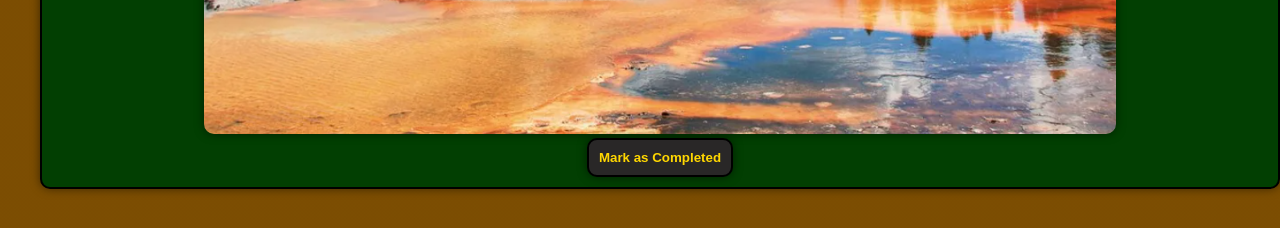
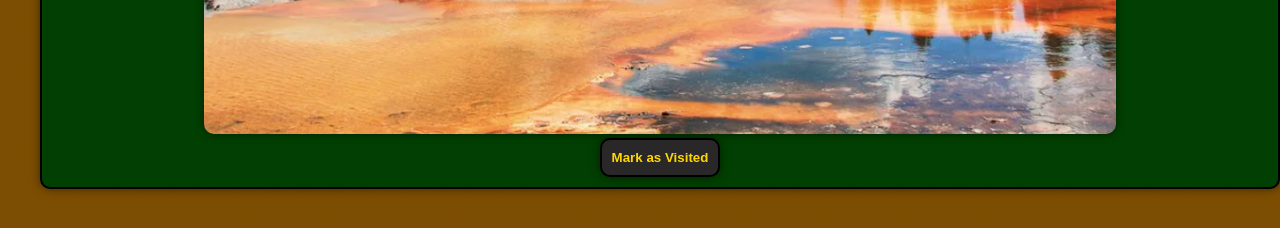
Before and after one commit to kharbour22/National-Parks-Project, a React (Create React App) app: page / in a window 1280 px wide. Shown: the part 920-1148 px from the top of the page. Built offline with nearby package versions, Linux system fonts and the light colour scheme; data requests are answered from the project's data file.

Commit message:
Changed the wording on the button

```diff
--- a/src/components/Park.js
+++ b/src/components/Park.js
@@ -1,11 +1,17 @@
-import React, { useState } from 'react';
+import React, { useState, useEffect } from 'react';
 import './App.css';
 
 function Park({ park }) {
-    const [completed, setCompleted] = useState(false);
+    const [visited, setVisited] = useState(() => {
+        return localStorage.getItem(park.id) === 'true' || false;
+    });
 
-    const toggleCompletion = () => {
-        setCompleted(!completed);
+    useEffect(() => {
+        localStorage.setItem(park.id, visited);
+    }, [park.id, visited]);
+
+    const toggleVisited = () => {
+        setVisited(!visited);
     };
 
     return (
@@ -18,10 +24,10 @@ function Park({ park }) {
                 <img className="park-image" src={park.image}  alt={park.name} />
                 <br />
                 <button
-                    onClick={toggleCompletion}
-                    className={`park-button ${completed ? 'completed' : ''}`}
+                    onClick={toggleVisited}
+                    className={`park-button ${visited ? 'completed' : ''}`}
                 >
-                    {completed ? 'Completed!' : 'Mark as Completed'}
+                    {visited ? 'Visited!' : 'Mark as Visited'}
                 </button>
             </div>
             <br />
```
